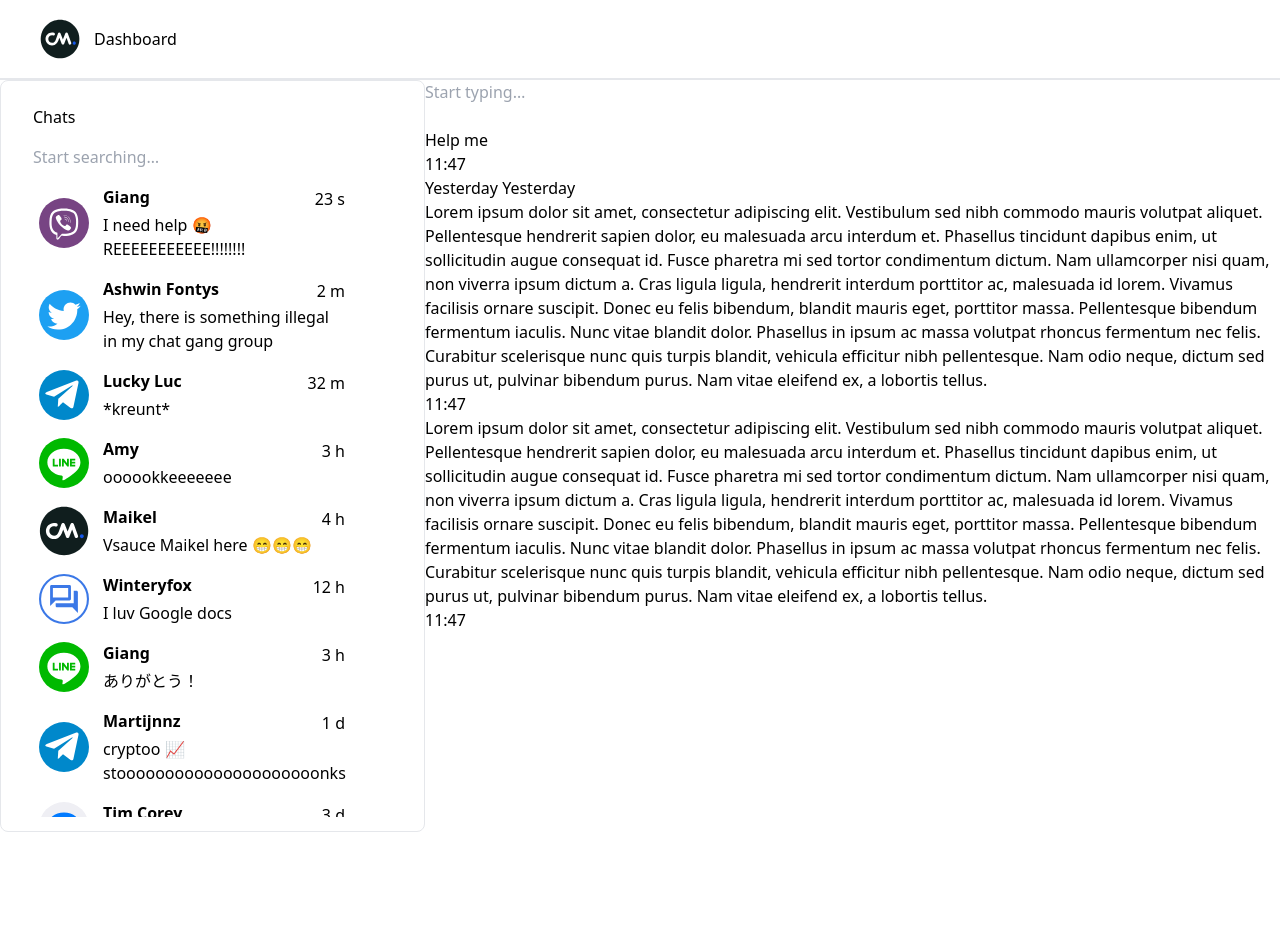
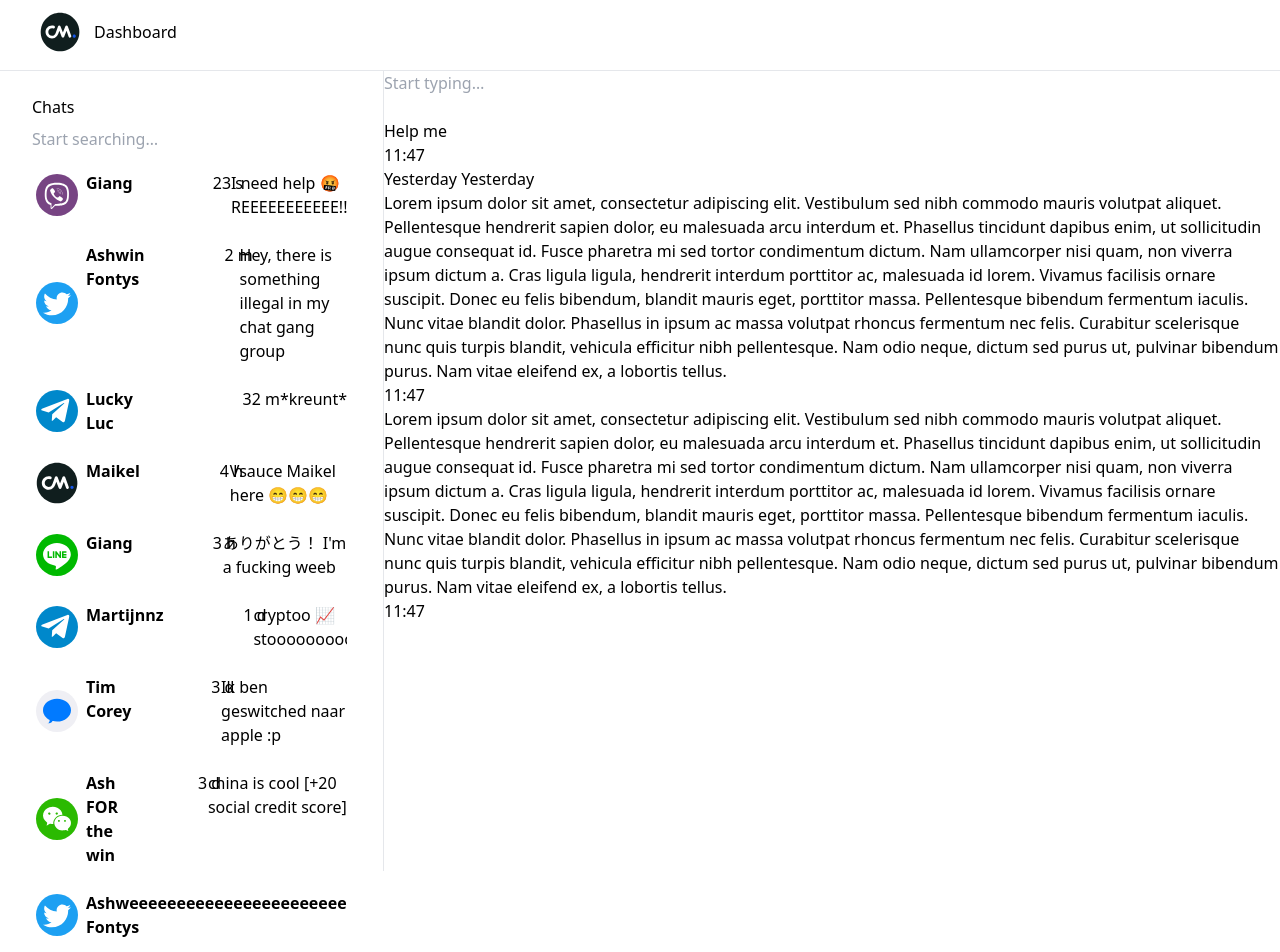
Before and after one commit to WinteryFox/CMNuntiusFrontend, a Next.js app: page / in a window 1280 px wide. Shown: the top 952 px of the page. Before the commit the page ends 832 px from the top, so only its background shows below. Built offline with nearby package versions, Linux system fonts and the light colour scheme.

Commit message:
fix styling

```diff
--- /dev/null
+++ b/components/Conversation.tsx
@@ -0,0 +1,24 @@
+import React from 'react';
+import Image from "next/image";
+
+export default function Conversations(props: {
+    name: string,
+    channel: string,
+    content: string,
+    time: string,
+}) {
+    return (
+        <div className={"flex cursor-pointer select-none rounded-3xl p-3 hover:shadow-lg duration-200"}>
+            <Image src={props.channel} alt={"Logo"} width={50} height={50}/>
+
+            <div className={"flex flex-column ml-2 w-full overflow-hidden"}>
+                <div className={"flex justify-between"}>
+                    <p className={"text-base font-bold text-nowrap text-truncate mr-20"}>{props.name}</p>
+                    <time className={"flex-shrink-0"}>{props.time}</time>
+                </div>
+
+                <p className={"text-nowrap text-truncate"}>{props.content}</p>
+            </div>
+        </div>
+    );
+}
--- a/components/chatsidebar.tsx
+++ b/components/chatsidebar.tsx
@@ -1,15 +1,10 @@
 import React from 'react';
-import Conversations from "./conversations";
-//Todo: mock content into dynamic conversation in list and custom minimal scrollbar
-interface Props {
+import Conversation from "./Conversation";
 
-}
-
-function Chatsidebar(props: Props) {
+// TODO: mock content into dynamic conversation in list and custom minimal scrollbar
+export default function Chatsidebar() {
     return (
-        <>
-            <div className={""}>
-                <div style={{ width: '425px', height: '94vh' }} className={"border rounded-lg p-6"}>
+        <div className={"flex flex-col border-r p-6 max-w-sm"}>
             <div className={"flex h-8 mx-2"}>
                 <h3>Chats</h3>
             </div>
@@ -21,27 +16,30 @@ function Chatsidebar(props: Props) {
                                 </span>
                 </div>
             </div>
-                        <div style={{ height: '80vh', scrollbarWidth:'none' }} className={"overflow-auto pr-1"}>
-                            <Conversations channel={"/viber.svg"} name={"Giang"} content={"I need help 🤬 REEEEEEEEEEE!!!!!!!!"} time={"23 s"}/>
-                            <Conversations channel={"/twitter.svg"} name={"Ashwin Fontys"} content={"Hey, there is something illegal in my chat gang group"} time={"2 m"}/>
-                            <Conversations channel={"/telegram.svg"} name={"Lucky Luc"} content={"*kreunt*"} time={"32 m"}/>
-                            <Conversations channel={"/Line.svg"} name={"Amy"} content={"oooookkeeeeeee"} time={"3 h"}/>
-                            <Conversations channel={"/cm.svg"} name={"Maikel"} content={"Vsauce Maikel here 😁😁😁"} time={"4 h"}/>
-                            <Conversations channel={"/googlebm.svg"} name={"Winteryfox"} content={"I luv Google docs"} time={"12 h"}/>
-                            <Conversations channel={"/line.svg"} name={"Giang"} content={"ありがとう！"} time={"3 h"}/>
-                            <Conversations channel={"/telegram.svg"} name={"Martijnnz"} content={"cryptoo 📈 stooooooooooooooooooooonks"} time={"1 d"}/>
-                            <Conversations channel={"/apple-business.svg"} name={"Tim Corey"} content={"Ik ben geswitched naar apple :p"} time={"3 d"}/>
-                            <Conversations channel={"/wechat.svg"} name={"Ash FOR the win"} content={"china is cool [+20 social credit score]"} time={"3 d"}/>
-                            <Conversations channel={"/twitter.svg"} name={"Ashwin Fontys"} content={"sheeeeeeeeeeeeeeeeeeeeeeeeeeeeeeeeeeeeeeeeeeeeeeeeeeeeeeeeeeeeeeeeesh"} time={"1 w"}/>
-                            <Conversations channel={"/twitter.svg"} name={"Ashwin Fontysssssssssssssssssssssssssssssssss"} content={"Van hier"} time={"1 w"}/>
-                            <Conversations channel={"/twitter.svg"} name={"Ashwin Fontys"} content={"tot"} time={"3 w"}/>
-                            <Conversations channel={"/twitter.svg"} name={"Ashwin Fontys"} content={"Hier is niet te zien op 1080p"} time={"3 w"}/>
+            <div className={"flex flex-col"}>
+                <Conversation channel={"/viber.svg"} name={"Giang"} content={"I need help 🤬 REEEEEEEEEEE!!!!!!!!"}
+                               time={"23 s"}/>
+                <Conversation channel={"/twitter.svg"} name={"Ashwin Fontys"}
+                               content={"Hey, there is something illegal in my chat gang group"} time={"2 m"}/>
+                <Conversation channel={"/telegram.svg"} name={"Lucky Luc"} content={"*kreunt*"} time={"32 m"}/>
+                <Conversation channel={"/cm.svg"} name={"Maikel"} content={"Vsauce Maikel here 😁😁😁"}
+                               time={"4 h"}/>
+                <Conversation channel={"/line.svg"} name={"Giang"} content={"ありがとう！ I'm a fucking weeb"} time={"3 h"}/>
+                <Conversation channel={"/telegram.svg"} name={"Martijnnz"}
+                               content={"cryptoo 📈 stooooooooooooooooooooonks"} time={"1 d"}/>
+                <Conversation channel={"/apple-business.svg"} name={"Tim Corey"}
+                               content={"Ik ben geswitched naar apple :p"} time={"3 d"}/>
+                <Conversation channel={"/wechat.svg"} name={"Ash FOR the win"}
+                               content={"china is cool [+20 social credit score]"} time={"3 d"}/>
+                <Conversation channel={"/twitter.svg"} name={"Ashweeeeeeeeeeeeeeeeeeeeeeeeeeeeeeeeeeeeeeeeeeeeeeeeeein Fontys"}
+                               content={"sheeeeeeeeeeeeeeeeeeeeeeeeeeeeeeeeeeeeeeeeeeeeeeeeeeeeeeeeeeeeeeeeesh"}
+                               time={"1 w"}/>
+                <Conversation channel={"/twitter.svg"} name={"Ashwin Fontysssssssssssssssssssssssssssssssss"}
+                               content={"Van hier"} time={"1 w"}/>
+                <Conversation channel={"/twitter.svg"} name={"Ashwin Fontys"} content={"tot"} time={"3 w"}/>
+                <Conversation channel={"/twitter.svg"} name={"Ashwin Fontys"}
+                               content={"Hier is niet te zien op 1080p"} time={"3 w"}/>
             </div>
         </div>
-            </div>
-        </>
     );
 }
-
-export default Chatsidebar;
-//13 oct. 2021
--- a/components/chatwindow.tsx
+++ b/components/chatwindow.tsx
@@ -1,13 +1,9 @@
 import React from 'react';
 
-//Todo: properties,text templates and reformat code for unique user chat window
-interface Props{
-
-}
-
-function Chatwindow(props: Props) {
+// TODO: properties,text templates and reformat code for unique user chat window
+function Chatwindow() {
     return (
-        <cm-communicator>
+        <cm-communicator className={"w-full"}>
             <div className="header">
                 <cm-avatar data-image="[IMAGE-URL]">
                 <span className="badge small bottom-right" aria-hidden="true">
@@ -67,7 +63,8 @@ function Chatwindow(props: Props) {
                         </div>
                     </div>
                     <cm-conversation-divider>
-                        <span className="cm-icon cm-icon-time-open bg-warning-color cl-background-color" aria-hidden="true"/>
+                        <span className="cm-icon cm-icon-time-open bg-warning-color cl-background-color"
+                              aria-hidden="true"/>
                         <span className="title"> Yesterday</span>
                     </cm-conversation-divider>
                     <cm-conversation-divider>
--- a/components/conversations.tsx
+++ /dev/null
@@ -1,31 +0,0 @@
-import React from 'react';
-import Image from "next/image";
-
-interface Props {
-    name: string,
-    channel: string,
-    content: string,
-    time: string,
-}
-
-function Conversations(props: Props) {
-
-    return (
-        <div className={"list-group row "}>
-            <div className={"list-group-content row p-2 pl-3.5"}>
-                <div className={"flex"}>
-                    <Image src={props.channel} alt={"Logo"} width={50} height={50}/>
-                    <div>
-                        <div className={"flex justify-between"}>
-                            <p className={"text-base font-bold pl-3.5 text-black text-nowrap text-truncate w-40"}>{props.name}</p>
-                            <time className={"flex py-0.5"}>{props.time}</time>
-                        </div>
-                        <p className={"pl-3.5 text-nowrap text-truncate w-64"}>{props.content}</p>
-                    </div>
-                </div>
-            </div>
-        </div>
-    );
-}
-
-export default Conversations;
--- a/components/layout.tsx
+++ b/components/layout.tsx
@@ -1,20 +1,11 @@
 import Navbar from "./navbar";
-import Chatsidebar from "./chatsidebar";
-import Chatwindow from "./chatwindow";
 import React, {ReactNode} from "react";
 
 export default function Layout(props: { children: ReactNode }) {
     return (
-        <>
-
-            <Navbar></Navbar>
-            <div style={{scrollBehavior: 'smooth'}} className={"flex height-body"}>
-                <Chatsidebar></Chatsidebar>
-                <Chatwindow></Chatwindow>
-            </div>
-
-            <main>{props.children}</main>
-
-        </>
+        <div className={"flex flex-col h-screen"}>
+            <Navbar/>
+            <main className={"h-full"}>{props.children}</main>
+        </div>
     )
 }
--- a/components/navbar.tsx
+++ b/components/navbar.tsx
@@ -3,9 +3,9 @@ import Link from 'next/link'
 //todo page dynamic to different screens size
 export default function Navbar() {
     return (
-        <header className={"h-20"}>
-            <nav className={"sticky border-b-2 top-0 z-40 bg-white flex pl-10 py-3 h-20"}>
-                <Link href={"/"}>
+        <header className={"flex sticky top-0 z-40 px-10 py-3 border-b bg-white"}>
+            <nav>
+                <Link href={"/"} passHref>
                     <div className={"overflow-hidden inline-flex items-center"}>
                         <Image className={"w-auto"} src={"/cm.svg"} alt={"Logo"} width={40} height={40}/>
                         <div className={"font-medium text-black pl-3.5"}>Dashboard</div>
--- a/pages/index.tsx
+++ b/pages/index.tsx
@@ -1,16 +1,19 @@
-import type { NextPage } from 'next'
+import type {NextPage} from 'next'
 import Script from "next/script";
 import Chatsidebar from "../components/chatsidebar";
-import Conversations from "../components/conversations";
 import React from "react";
+import Chatwindow from "../components/chatwindow";
 
 const Home: NextPage = () => {
-  return (
-    <div>
-      <Script src={"https://www.cm.com/en-gb/app/aurora/js/webcomponents-loader.js"}/>
-      <Script src={"https://www.cm.com/en-gb/app/aurora/js/aurora-components-legacy.js"}/>
-    </div>
-  )
+    return (
+        <div className={"flex h-full"}>
+            <Script src={"https://www.cm.com/en-gb/app/aurora/js/webcomponents-loader.js"}/>
+            <Script src={"https://www.cm.com/en-gb/app/aurora/js/aurora-components-legacy.js"}/>
+
+            <Chatsidebar/>
+            <Chatwindow/>
+        </div>
+    )
 }
 
 export default Home
--- a/styles/globals.sass
+++ b/styles/globals.sass
@@ -2,4 +2,3 @@
 @import url('https://www.cm.com/app/aurora/css/v2/aurora.css')
 @import '~@fortawesome/fontawesome-free/scss/fontawesome'
 @import '~@fortawesome/fontawesome-free/scss/solid'
-@import 'style.sass'
--- a/styles/style.sass
+++ /dev/null
@@ -1,8 +0,0 @@
-div.list-group div.list-group-content
-  height: auto
-
-.text-m
-  font-size: 16px
-
-cm-communicator
-  height: 94vh
```
Lines whose indentation alone changed are shown as unchanged.
